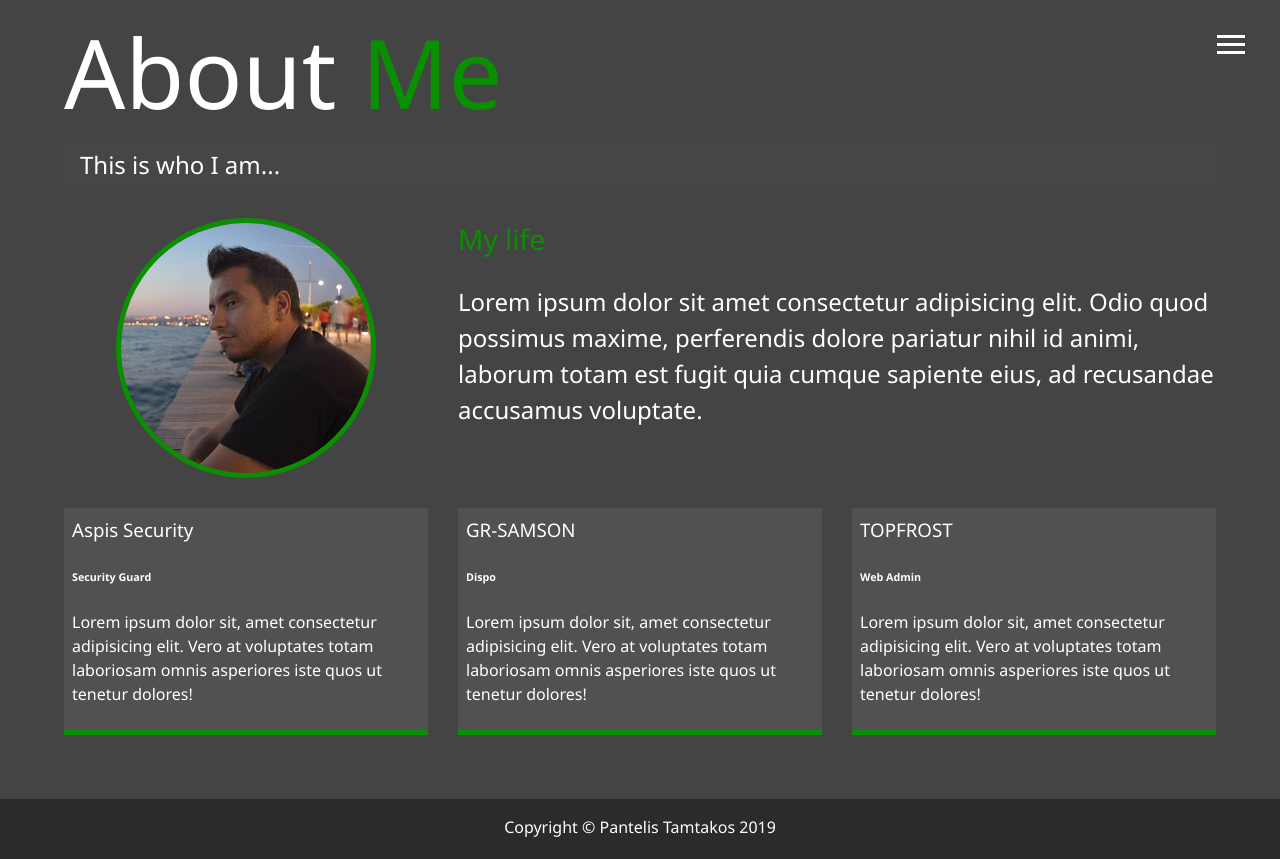
After one commit to dantegr/portfolio, a PHP site: page /dist/about.html in a window 1280 px wide. The commit adds this page. Run offline with PHP 8.4, Linux system fonts and the light colour scheme; some libraries are stand-ins or nearby versions.

Commit message:
about me page

```diff
--- /dev/null
+++ b/dist/about.html
@@ -0,0 +1,73 @@
+<!DOCTYPE html>
+<html lang="en">
+<head>
+  <meta charset="UTF-8">
+  <meta name="viewport" content="width=device-width, initial-scale=1.0">
+  <meta http-equiv="X-UA-Compatible" content="ie=edge">
+  <link rel="stylesheet" href="https://use.fontawesome.com/releases/v5.8.1/css/all.css" integrity="sha384-50oBUHEmvpQ+1lW4y57PTFmhCaXp0ML5d60M1M7uH2+nqUivzIebhndOJK28anvf" crossorigin="anonymous">
+  <link rel="stylesheet" href="css/main.css">
+  <title>About me</title>
+</head>
+<body>
+  <header>
+    <div class="menu-btn">
+      <div class="btn-line"></div>
+      <div class="btn-line"></div>
+      <div class="btn-line"></div>
+    </div>
+
+    <nav class="menu">
+      <div class="menu-branding">
+        <div class="portrait"></div>
+      </div>
+      <ul class="menu-nav">
+        <li class="nav-item ">
+          <a href="index.html" class="nav-link">Home</a>
+        </li>
+        <li class="nav-item current">
+          <a href="/" class="nav-link">About Me</a>
+        </li>
+        <li class="nav-item">
+          <a href="work.html" class="nav-link">My Work</a>
+        </li>
+        <li class="nav-item">
+          <a href="contact.html" class="nav-link">How to reach me</a>
+        </li>
+      </ul>
+    </nav>
+  </header>
+  <main id="about">
+    <h1 class="lg-heading">About <span class="text-secondary">Me</span></h1>
+    <h2 class="sm-heading">This is who I am...</h2>
+    <div class="about-info">
+      <img src="img/portrait.jpg" alt="Pantelis Tamtakos" class="bio-image">
+      <div class="bio">
+        <h3 class="text-secondary">My life</h3>
+        <p>Lorem ipsum dolor sit amet consectetur adipisicing elit. Odio quod possimus maxime, perferendis dolore pariatur nihil id animi, laborum totam est fugit quia cumque sapiente eius, ad recusandae accusamus voluptate.</p>
+      </div>
+      <div class="job job-1">
+        <h3>Aspis Security</h3>
+        <h6>Security Guard</h6>
+        <p>Lorem ipsum dolor sit, amet consectetur adipisicing elit. Vero at voluptates totam laboriosam omnis asperiores iste quos ut tenetur dolores!</p>
+      </div>
+      <div class="job job-2">
+        <h3>GR-SAMSON</h3>
+        <h6>Dispo</h6>
+        <p>Lorem ipsum dolor sit, amet consectetur adipisicing elit. Vero at voluptates totam laboriosam omnis asperiores iste quos ut tenetur dolores!</p>
+      </div>
+      <div class="job job-3">
+        <h3>TOPFROST</h3>
+        <h6>Web Admin</h6>
+        <p>Lorem ipsum dolor sit, amet consectetur adipisicing elit. Vero at voluptates totam laboriosam omnis asperiores iste quos ut tenetur dolores!</p>
+      </div>
+
+    </div>
+
+  </main>
+  <footer id="main-footer">
+
+    Copyright &copy; Pantelis Tamtakos 2019
+  </footer>
+  <script src="js/main.js"></script>
+</body>
+</html>
--- a/dist/css/main.css
+++ b/dist/css/main.css
@@ -174,7 +142,7 @@ header {
 
 main {
   padding: 4rem;
-  height: 100%; }
+  min-height: calc(100vh - 60px); }
   main .icons {
     margin-top: 1rem; }
     main .icons a {
@@ -186,3 +154,78 @@ main {
     overflow: hidden; }
     main#home h1 {
       margin-top: 20vh; }
+  main#about {
+    overflow: hidden; }
+    main#about h1 {
+      margin-top: -8vh; }
+
+.about-info {
+  display: grid;
+  grid-gap: 30px;
+  grid-template-areas: 'bioimage bio bio'
+ 'job1 job2 job3';
+  grid-template-columns: repeat(3, 1fr); }
+  .about-info .bio-image {
+    grid-area: bioimage;
+    margin: auto;
+    border-radius: 50%;
+    border: #089000 5px solid; }
+  .about-info .bio {
+    grid-area: bio;
+    font-size: 1.5rem; }
+  .about-info .job-1 {
+    grid-area: job1; }
+  .about-info .job-2 {
+    grid-area: job2; }
+  .about-info .job-3 {
+    grid-area: job3; }
+  .about-info .job {
+    background: #515151;
+    padding: 0.5rem;
+    border-bottom: #089000 5px solid; }
+
+#main-footer {
+  text-align: center;
+  padding: 1rem;
+  background: #2b2b2b;
+  color: #fff;
+  height: 60px; }
+
+@media screen and (max-width: 768px) {
+  main {
+    align-items: center;
+    text-align: center; }
+    main .lg-heading {
+      line-height: 1;
+      margin-bottom: 1rem; }
+  ul.menu-nav,
+  div.menu-branding {
+    float: none;
+    width: 100%;
+    min-height: 0; }
+    ul.menu-nav.show,
+    div.menu-branding.show {
+      transform: translate3d(0, 0, 0); }
+  .menu-nav {
+    height: 75vh;
+    transform: translate3d(-100%, 0, 0);
+    font-size: 24px; }
+  .menu-branding {
+    height: 25vh;
+    transform: translate3d(100%, 0, 0); }
+    .menu-branding .portrait {
+      background: url("../img/portrait_small.jpg");
+      width: 150px;
+      height: 150px; }
+  .about-info {
+    grid-template-areas: 'bioimage'
+ 'bio'
+ 'job1'
+ 'job2'
+ 'job3';
+    grid-template-columns: 1fr; } }
+
+@media screen and (max-width: 500px) {
+  main#home h1 {
+    margin-top: 10vh;
+    font-size: 4.2rem; } }
--- a/scss/_config.scss
+++ b/scss/_config.scss
@@ -29,6 +29,15 @@ $background-opacity: 0.8;
   }
 }
 
+@function set-text-color($color) {
+  @if (lightness($color)> 40){
+    @return #000;
+  } @else {
+    @return #fff;
+  }
+}
+
+
 @mixin mediaSm {
   @media screen and (max-width: 500px) {
     @content;
--- a/scss/_menu.scss
+++ b/scss/_menu.scss
@@ -10,7 +10,7 @@
     width: 28px;
     height: 3px;
     margin: 0 0 5px 0;
-    background: #fff;
+    background:set-text-color($primary-color);
     @include easeOut;
 
   }
@@ -105,7 +105,7 @@
     font-size: 30px;
     padding: 1rem 0;
     font-weight: 300;
-    color: #fff;
+    color: set-text-color($primary-color);
     text-decoration: none;
     @include easeOut;
 
--- a/scss/_mobile.scss
+++ b/scss/_mobile.scss
@@ -43,7 +43,17 @@
       height: 150px;
     }
   }
+  .about-info {
+    grid-template-areas:
+    'bioimage'
+    'bio'
+    'job1'
+    'job2'
+    'job3';
 
+    grid-template-columns: 1fr;
+
+  }
 }
 
 @include mediaSm {
--- a/scss/main.scss
+++ b/scss/main.scss
@@ -1,6 +1,6 @@
 @import 'config';
 @import 'menu';
-@import 'mobile';
+
 
 * {
   box-sizing: border-box;
@@ -10,7 +10,7 @@
 body {
   @include background;
   background: $primary-color;
-  color: #fff;
+  color: set-text-color($primary-color);
   height: 100%;
   margin: 0;
   font-family: 'Segoe UI', Tahoma, Geneva, Verdana, sans-serif;
@@ -53,7 +53,8 @@ header {
 
 main {
   padding: 4rem;
-  height: 100%;
+  // height: 100%;
+  min-height: calc(100vh - 60px);
 
   .icons {
     margin-top: 1rem;
@@ -74,4 +75,60 @@ main {
       margin-top: 20vh;
     }
   }
+
+  &#about {
+    overflow: hidden;
+    h1 {
+      margin-top: -8vh;
+    }
+  }
 }
+
+.about-info {
+  display: grid;
+  grid-gap: 30px;
+  grid-template-areas:
+  'bioimage bio bio'
+  'job1 job2 job3';
+  grid-template-columns: repeat(3, 1fr);
+
+  .bio-image {
+    grid-area: bioimage;
+    margin: auto;
+    border-radius: 50%;
+    border: $secondary-color 5px solid;
+  }
+
+  .bio {
+    grid-area: bio;
+    font-size: 1.5rem;
+  }
+
+  .job-1{
+    grid-area: job1;
+  }
+
+  .job-2{
+    grid-area: job2;
+  }
+
+  .job-3{
+    grid-area: job3;
+  }
+
+  .job {
+    background: lighten($primary-color, 5);
+    padding: 0.5rem;
+    border-bottom: $secondary-color 5px solid;
+  }
+}
+
+#main-footer{
+  text-align: center;
+  padding: 1rem;
+  background: darken($primary-color, 10);
+  color:set-text-color($primary-color);
+  height: 60px;
+}
+
+@import 'mobile';
```
Also changed, not shown: other parts of dist/css/main.css (+0 -32 lines), dist/index.html (+7 -3 lines).
